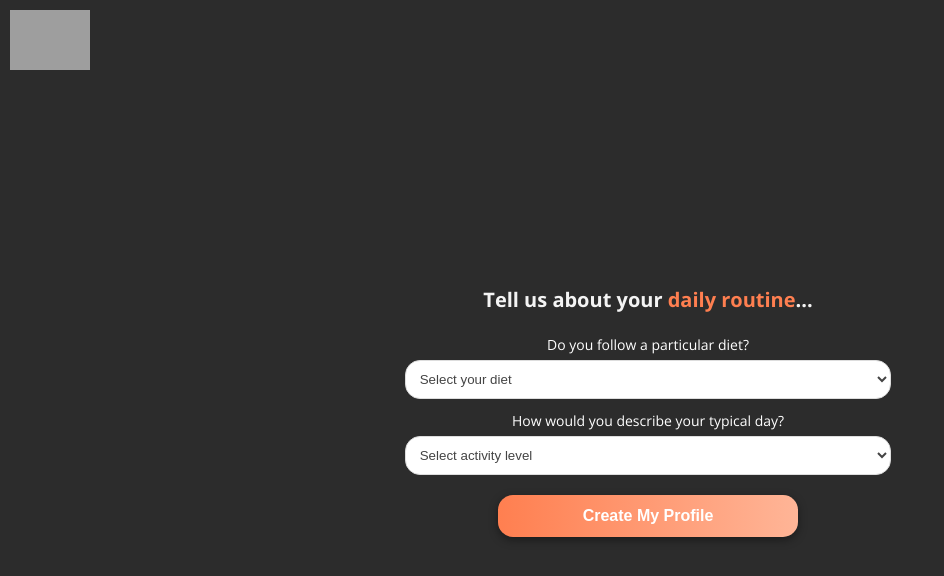
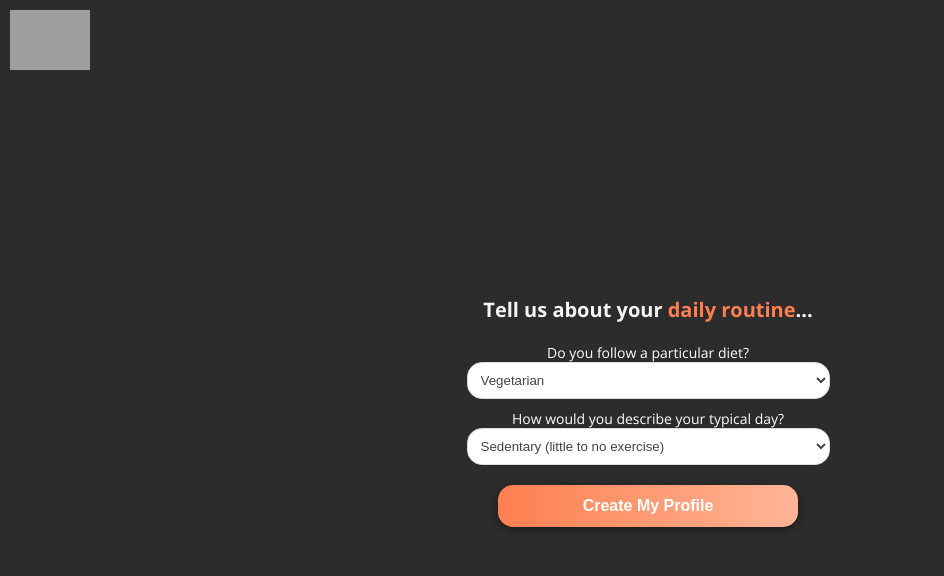
Before and after one commit to cstlford/ShapeShift_Frontend, a React (Vite) app in the folder frontend/: page /daily-routine in a window 1280 px wide. Shown: the top 576 px of the page, without its empty margins (0-944 px from the left). Built offline with nearby package versions, Linux system fonts and the light colour scheme; grey boxes are pictures that could not be loaded.

Commit message:
DailyRoutinPage now utilizes SelectForm component

```diff
--- a/frontend/src/components/SelectForm/index.css
+++ b/frontend/src/components/SelectForm/index.css
@@ -1,9 +1,15 @@
 .select {
   width: 100%;
-  padding: 10px;
+  padding: 9px;
   border: 1px solid #ddd;
   border-radius: 15px;
   background: white;
   color: #444;
   margin-bottom: 10px;
 }
+
+.select-group {
+  display: flex;
+  flex-direction: column;
+  align-items: center;
+}
--- a/frontend/src/components/SelectForm/index.tsx
+++ b/frontend/src/components/SelectForm/index.tsx
@@ -1,26 +1,29 @@
 import React from "react";
 import "./index.css";
 
-type CustomSelectProps = {
+interface Option {
+  id: number;
+  name: string;
+}
+interface Props {
   label?: string;
-  options: string[];
+  options: Option[];
   onChange: (e: React.ChangeEvent<HTMLSelectElement>) => void;
   value: string;
-};
+}
 
-const SelectForm: React.FC<CustomSelectProps> = ({
-  label,
-  options,
-  onChange,
-  value,
-}) => {
+const SelectForm: React.FC<Props> = ({ label, options, onChange, value }) => {
   return (
     <div className="select-group">
-      {label && <label className="select-label">{label}</label>}
+      {label && (
+        <label className="select-label" htmlFor="select">
+          {label}
+        </label>
+      )}
       <select className="select" value={value} onChange={onChange}>
         {options.map((option) => (
-          <option key={option} value={option}>
-            {option}
+          <option key={option.id} value={option.id}>
+            {option.name}
           </option>
         ))}
       </select>
--- a/frontend/src/pages/BodyInfoPage/index.tsx
+++ b/frontend/src/pages/BodyInfoPage/index.tsx
@@ -36,7 +36,10 @@ const BodyInfoPage = () => {
             }
           />
           <SelectForm
-            options={["lb", "kg"]}
+            options={[
+              { name: "lb", id: 1 },
+              { name: "kg", id: 2 },
+            ]}
             value={formData.bodyInfo.weightUnit}
             onChange={(e) =>
               setFormData({
@@ -63,7 +66,10 @@ const BodyInfoPage = () => {
             }
           />
           <SelectForm
-            options={["in", "cm"]}
+            options={[
+              { name: "in", id: 1 },
+              { name: "cm", id: 2 },
+            ]}
             value={formData.bodyInfo.heightUnit}
             onChange={(e) =>
               setFormData({
@@ -80,14 +86,17 @@ const BodyInfoPage = () => {
           <SelectForm
             label="What is your sex?"
             value={formData.bodyInfo.sex}
-            options={["Male", "Female"]}
+            options={[
+              { name: "Male", id: 1 },
+              { name: "Female", id: 2 },
+            ]}
             onChange={(e) =>
               setFormData({
                 ...formData,
                 bodyInfo: { ...formData.bodyInfo, sex: e.target.value },
               })
             }
-          ></SelectForm>
+          />
         </div>
         <div className="birthday">
           <InputForm
--- a/frontend/src/pages/DailyRoutinePage/index.css
+++ b/frontend/src/pages/DailyRoutinePage/index.css
@@ -1,5 +1,5 @@
 .inputs {
-  width: 50%;
+  width: 100%;
   text-align: center;
 }
 h2 {
--- a/frontend/src/pages/DailyRoutinePage/index.tsx
+++ b/frontend/src/pages/DailyRoutinePage/index.tsx
@@ -4,6 +4,7 @@ import { useFormContext } from "../../FormContext";
 import "./index.css";
 import Button from "../../components/Button";
 import FormLayout from "../../layouts/FormLayout";
+import SelectForm from "../../components/SelectForm";
 
 const DailyRoutineForm: React.FC = () => {
   const navigate = useNavigate();
@@ -56,36 +57,18 @@ const DailyRoutineForm: React.FC = () => {
         </h2>
 
         <div className="inputs">
-          <label>Do you follow a particular diet?</label>
-          <select
+          <SelectForm
+            label="Do you follow a particular diet?"
             value={formData.dailyRoutine?.particularDiet || ""}
+            options={options.particularDiet}
             onChange={(event) => handleSelectChange("particularDiet", event)}
-            className="dr-select"
-          >
-            <option value="" disabled>
-              Select your diet
-            </option>
-            {options.particularDiet.map((option) => (
-              <option key={option.id} value={option.name}>
-                {option.name}
-              </option>
-            ))}
-          </select>
-          <label>How would you describe your typical day?</label>
-          <select
+          />
+          <SelectForm
+            label="How would you describe your typical day?"
             value={formData.dailyRoutine?.typicalDay || ""}
+            options={options.typicalDay}
             onChange={(event) => handleSelectChange("typicalDay", event)}
-            className="dr-select"
-          >
-            <option value="" disabled>
-              Select activity level
-            </option>
-            {options.typicalDay.map((option) => (
-              <option key={option.id} value={option.name}>
-                {option.name}
-              </option>
-            ))}
-          </select>
+          />
         </div>
 
         <Button style="orange">Create My Profile</Button>
```
